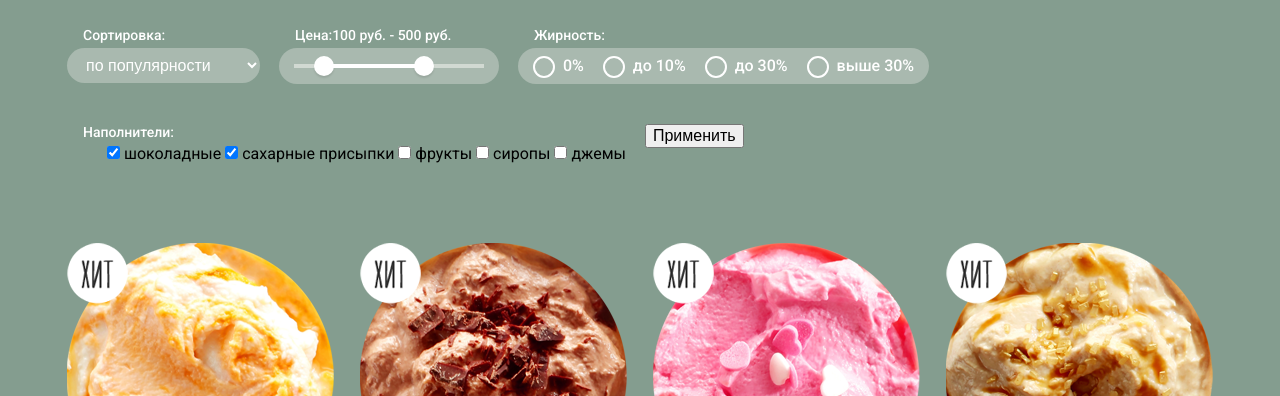
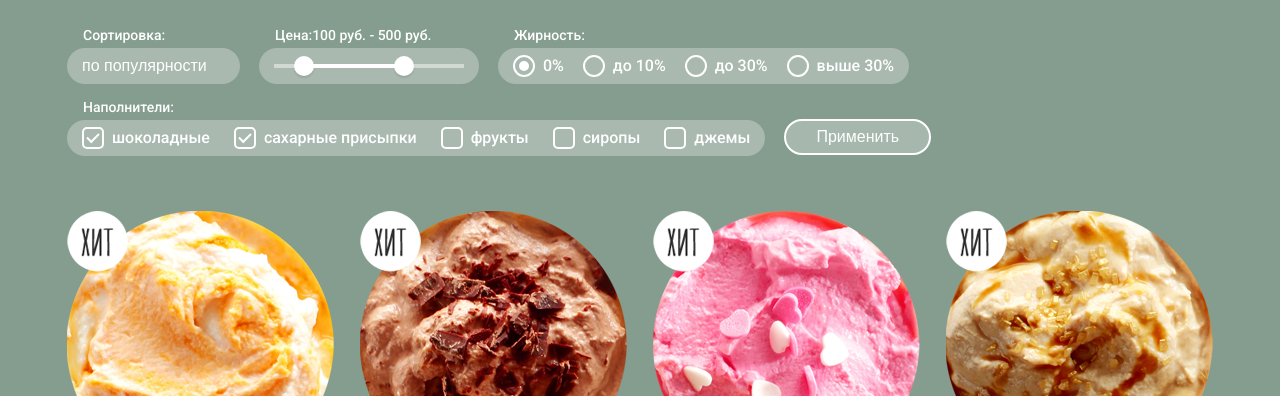
Before and after one commit to sermark/Test, a plain HTML site: page catalog.html in a window 1280 px wide. Shown: the part 163-559 px from the top of the page. Drawn offline with Linux system fonts and the light colour scheme.

Commit message:
продолжение второй стр
продолжение второй стр

```diff
--- a/catalog.html
+++ b/catalog.html
@@ -101,19 +101,19 @@
                   <fieldset class="sort-type">
                     <legend>Жирность:</legend>
                     <ul class="fatness">
-                      <li class="fatness-1">
+                      <li class="fatness-value">
                         <input type="radio" id="fatness-1" name="toogle" checked>
                         <label for="fatness-1">0%</label>
                       </li>
-                      <li class="fatness-2">
+                      <li class="fatness-value">
                         <input type="radio" id="fatness-2" name="toogle">
                         <label for="fatness-2">до 10%</label>
                       </li>
-                      <li class="fatness-3">
+                      <li class="fatness-value">
                         <input type="radio" id="fatness-3" name="toogle">
                         <label for="fatness-3">до 30%</label>
                       </li>
-                      <li class="fatness-4">
+                      <li class="fatness-value">
                         <input type="radio" id="fatness-4" name="toogle">
                         <label for="fatness-4">выше 30%</label>
                       </li>
@@ -122,23 +122,23 @@
                   <fieldset class="sort-type">
                     <legend>Наполнители:</legend>
                     <ul class="fillers">
-                      <li>
+                      <li class="fillers-value">
                         <input type="checkbox" id="filler-1"checked>
                         <label for="filler-1">шоколадные</label>
                       </li>
-                      <li>
+                      <li class="fillers-value">
                         <input type="checkbox" id="filler-2" checked>
                         <label for="filler-2">сахарные присыпки</label>
                       </li>
-                      <li>
+                      <li class="fillers-value">
                         <input type="checkbox" id="filler-3">
                         <label for="filler-3">фрукты</label>
                       </li>
-                      <li>
+                      <li class="fillers-value">
                         <input type="checkbox" id="filler-4">
                         <label for="filler-4">сиропы</label>
                       </li>
-                      <li>
+                      <li class="fillers-value">
                         <input type="checkbox" id="filler-5">
                         <label for="filler-5">джемы</label>
                       </li>
--- a/css/style.css
+++ b/css/style.css
@@ -228,7 +228,8 @@ input[required]:valid + .title {
   background-image: url("../img/bg-body-3.jpg");
 }
 
-body input[type="radio"] {
+body input[type="radio"],
+body input[type="checkbox"] {
   display: none;
 }
 
@@ -683,12 +684,13 @@ body input[type="radio"] {
 .sort-type{
 	margin: 0;
 	margin-right: 15px;
-	margin-bottom: 40px;
+	margin-bottom: 15px;
 	padding: 0;
 	border: none;
 }
 
 .sort-type select{
+	position: relative;
 	margin: 0;
 	padding: 8px 15px;
 	color: #ffffff;
@@ -699,6 +701,21 @@ body input[type="radio"] {
 	outline: none;
 	background-color: #a9b9af;
 	border-radius: 20px;
+}
+
+.sort-type select::after{
+	position: absolute;
+	content: "";
+	display: table;
+	width: 7px;
+	height: 5px;
+	background-color:  #ffffff;
+}
+
+select:not([size]):not([multiple]) {
+    -webkit-appearance: none;
+    -moz-appearance: none;
+    appearance: none;
 }
 
 
@@ -786,22 +803,27 @@ body input[type="radio"] {
 	margin-right: 0;
 }
 
-.sort-type .fatness li::before{
+.fatness-value label:hover{
+	cursor: pointer;
+}
+
+.fatness-value label::before{
 	position: absolute;
 	content: "";
 	display: table;
 	left:0px;
+	top: -1px;
 	width: 18px;
 	height: 18px;
 	border-radius: 50%;
 	border: 2px solid #ffffff;
 }
 
-.sort-type .fatness li::after{
+.fatness-value label::after{
 	position: absolute;
 	content: "";
 	left: 6px;
-	top:6px;
+	top:5px;
 	display: none;
 	width: 10px;
 	height: 10px;
@@ -809,17 +831,88 @@ body input[type="radio"] {
 	background-color: #ffffff;
 }
 
-#fatness-1:checked  .fatness li::after,
-#fatness-2:checked  .fatness li::after,
-#fatness-3:checked  .fatness li::after,
-#fatness-4:checked  .fatness li::after{
+.fatness-value input:checked + label::after{
   display: block;
 }
 
+.fatness-value label:hover::before{
+	box-shadow: 0 0 0 1px #f8f7f4;
+}
 
+.sort-type .fillers{
+	padding: 8px 15px;
+	background-color: #a9b9af;
+	border-radius: 25px;
+}
 
-.sort-type .fatness li:hover::before{
-	box-shadow: 0 0 0 1px #ffffff;
+.fillers .fillers-value{
+	position: relative;
+	padding-left: 30px;
+	margin-right: 20px;
+	font-size: 16px;
+	line-height: 20px;
+	font-weight: 500;
+	color: #ffffff;
+}
+
+.fillers .fillers-value:last-child{
+	margin-right: 0;
+}
+
+.fillers label:hover{
+	cursor: pointer;
+}
+
+.fillers label::before{
+	position: absolute;
+	content: "";
+	display: block;
+	left: 0;
+	top: -1px;
+	width: 18px;
+	height: 18px;
+	border-radius: 5px;
+	border: 2px solid #ffffff;
+}
+
+.fillers label::after{
+	position: absolute;
+	content: "";
+	display: none;
+	top: 5px;
+	left: 5px;
+	height: 5px;
+	width: 10px;
+	border-left: 2px solid #ffffff;
+	border-bottom: 2px solid #ffffff;
+	transform: rotate(-45deg);
+}
+
+.fillers-value input:checked + label::after{
+  display: block;
+}
+
+.fillers-value label:hover::before{
+	box-shadow: 0 0 0 1px #f8f7f4;
+}
+
+.sort-btn{
+	outline: none;
+	margin-top: 20px;
+	border-radius: 25px;
+	border: 2px solid #ffffff;
+	font-size: 16px;
+	line-height: 20px;
+	font-weight: 500;
+	color: #ffffff;
+	padding: 6px 30px;
+	background-color: #a6b7ad;
+}
+
+.sort-btn:hover{
+	cursor: pointer;
+	color: #000000;
+	background-color: #ffffff;
 }
 
 .index-content div{
```
